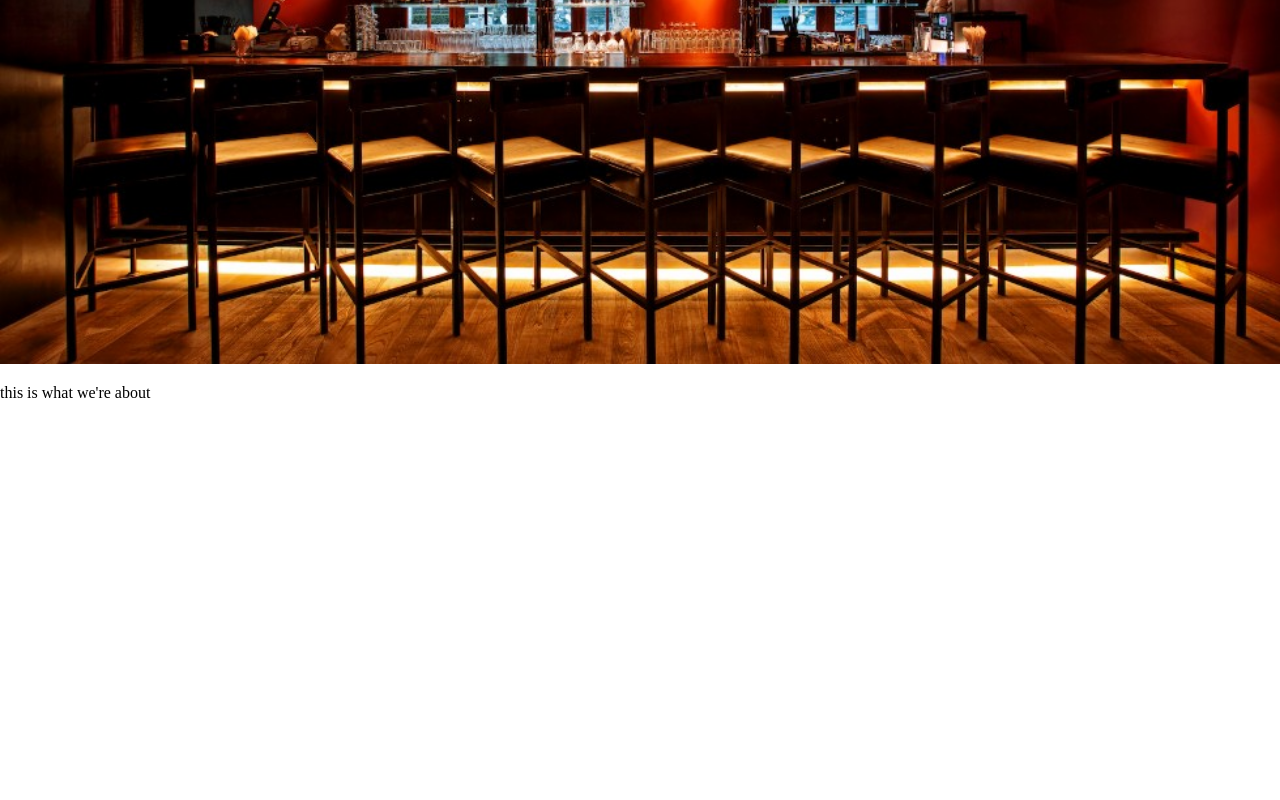
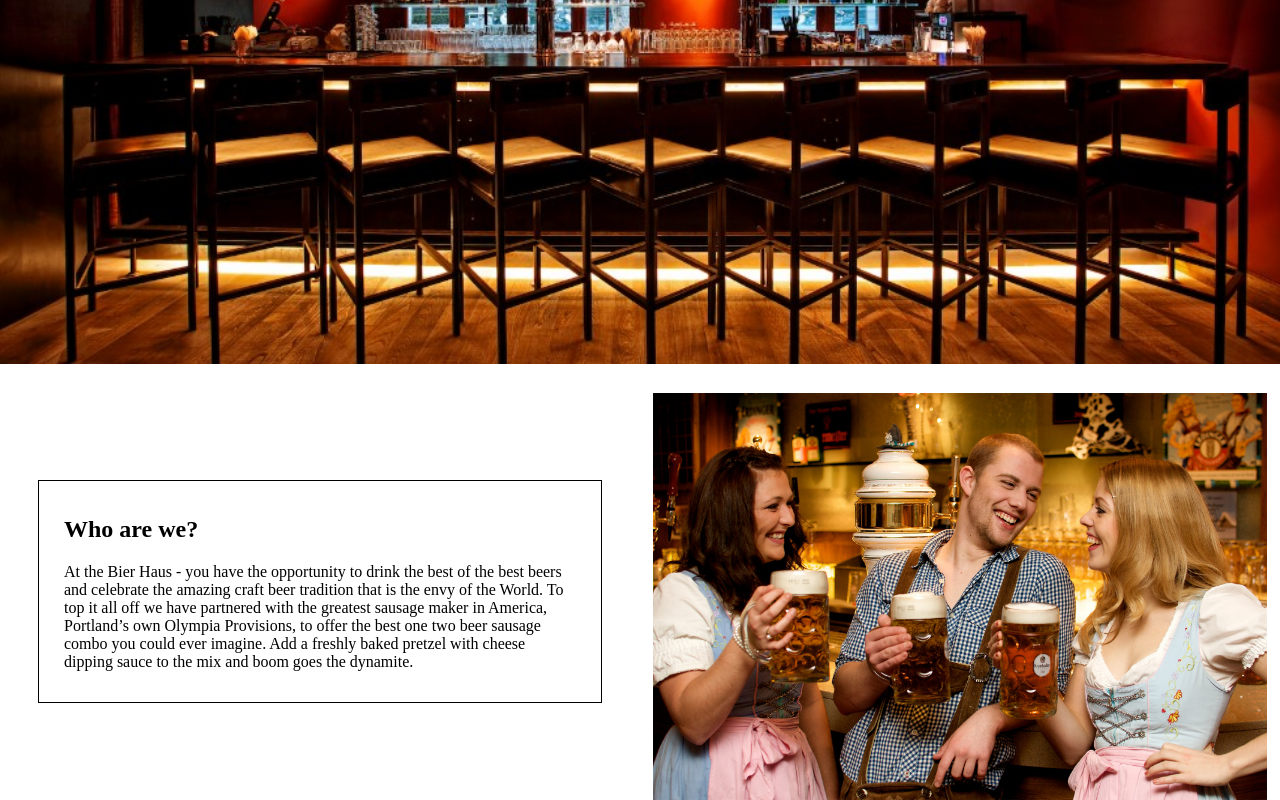
Before and after one commit to mckjoe/Bier-Me, a React app: page / in a window 1280 px wide. Shown: the part 437-1237 px from the top of the page. Before the commit the page ends 855 px from the top, so only its background shows below. Built offline with nearby package versions, Linux system fonts and the light colour scheme.

Commit message:
add content to homepage

```diff
--- a/src/components/AboutUs.jsx
+++ b/src/components/AboutUs.jsx
@@ -1,8 +1,41 @@
 import React from 'react';
+import employees from '../assets/images/employees.jpg';
 
 function AboutUs() {
   return (
-    <p>this is what we're about</p>
+    <div>
+      <style jsx>{`
+        .grid {
+          display: grid;
+          grid-template-columns: 1fr 1fr;
+          align-items: center;
+          margin-top: 25px;
+        }
+        .about-us {
+          width: 80%;
+          border: 1px solid black;
+          padding: 15px 25px;
+          margin: 0 auto;
+          margin-bottom: 10px;
+        }
+        .employees {
+          width: 96%;
+          margin: 0 2%;
+        }
+        @media (max-width: 758px) {
+          .grid {
+            grid-template-columns: 1fr
+          }
+        }
+      `}</style>
+    <div className="grid">
+        <div className="about-us">
+          <h2>Who are we?</h2>
+          <p>At the Bier Haus - you have the opportunity to drink the best of the best beers and celebrate the amazing craft beer tradition that is the envy of the World. To top it all off we have partnered with the greatest sausage maker in America, Portland’s own Olympia Provisions, to offer the best one two beer sausage combo you could ever imagine. Add a freshly baked pretzel with cheese dipping sauce to the mix and boom goes the dynamite.</p>
+        </div>
+        <img className="employees" src={employees}/>
+      </div>
+    </div>
   );
 }
 export default AboutUs;
```
